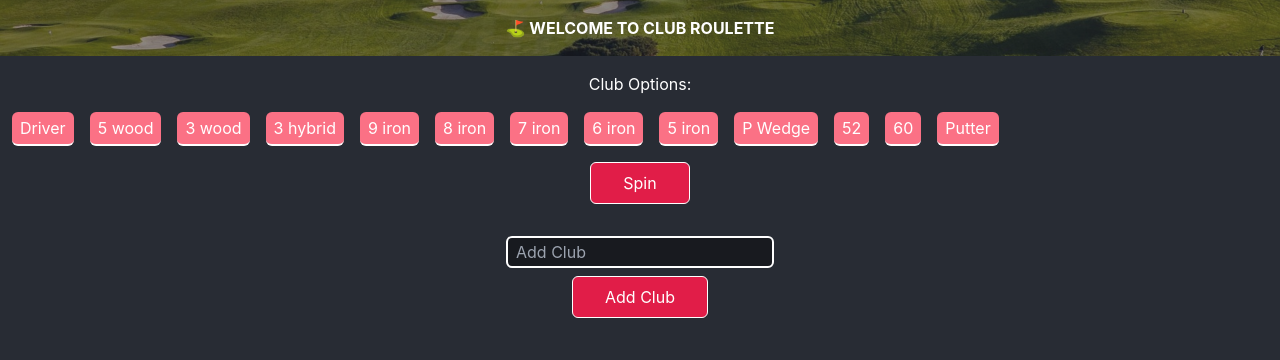
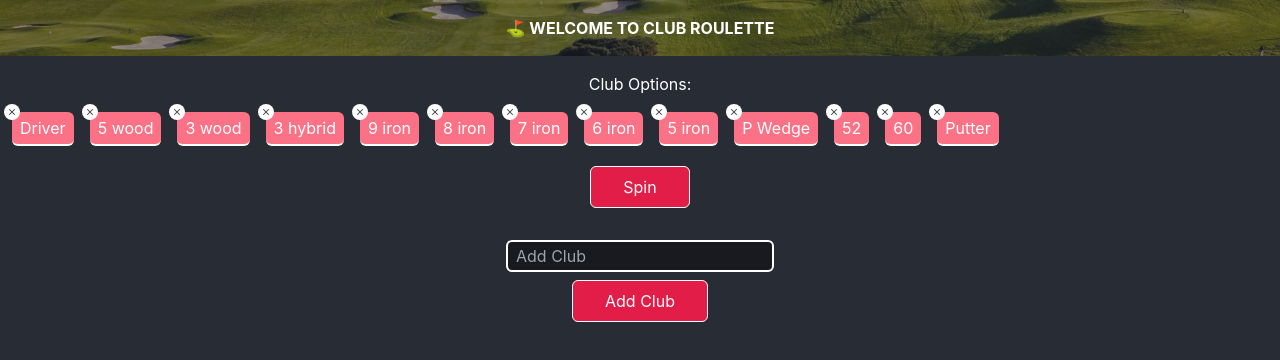
Before and after one commit to GabeDiniz/club-roulette, a React (Create React App) app: page / in a window 1280 px wide. Shown: the top 360 px of the page. Built offline with nearby package versions, Linux system fonts and the light colour scheme.

Commit message:
add: remove icon for each club

```diff
--- a/src/components/SpinningWheel.js
+++ b/src/components/SpinningWheel.js
@@ -1,4 +1,5 @@
 import React, { useState } from "react";
+import del from "./public/delete.png";
 
 const SpinningWheel = ({ initialOptions }) => {
   // State to manage the options array
@@ -44,12 +45,11 @@ const SpinningWheel = ({ initialOptions }) => {
         {options.map((option, index) => (
           <div
             key={index}
-            className=" bg-rose-400 border-white rounded-md border-b-2 px-2 py-1 mx-2 mb-2"
+            className="bg-rose-400 border-white rounded-md border-b-2 px-2 py-1 mx-2 mb-3 relative"
           >
-            <a
-              href="https://www.flaticon.com/free-icons/cancel"
-              title="cancel icons"
-            ></a>
+            <div className="rounded-full bg-white absolute -left-2 -top-2 p-1">
+              <img className="w-2 h-2" src={del} alt="Delete" />
+            </div>
             {option}
           </div>
         ))}
```
Also changed, not shown: src/components/public/delete.png (renamed from public/delete.png).
